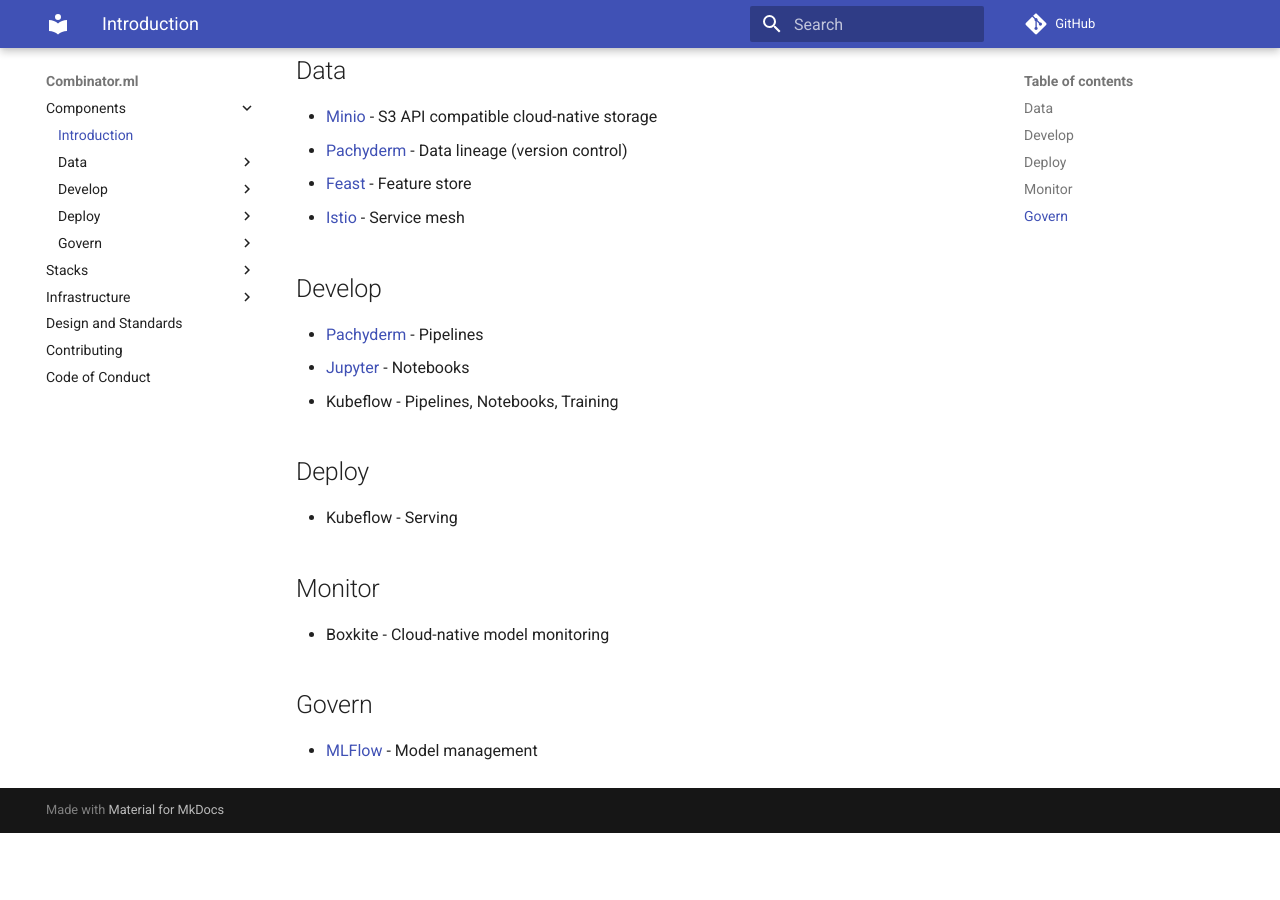
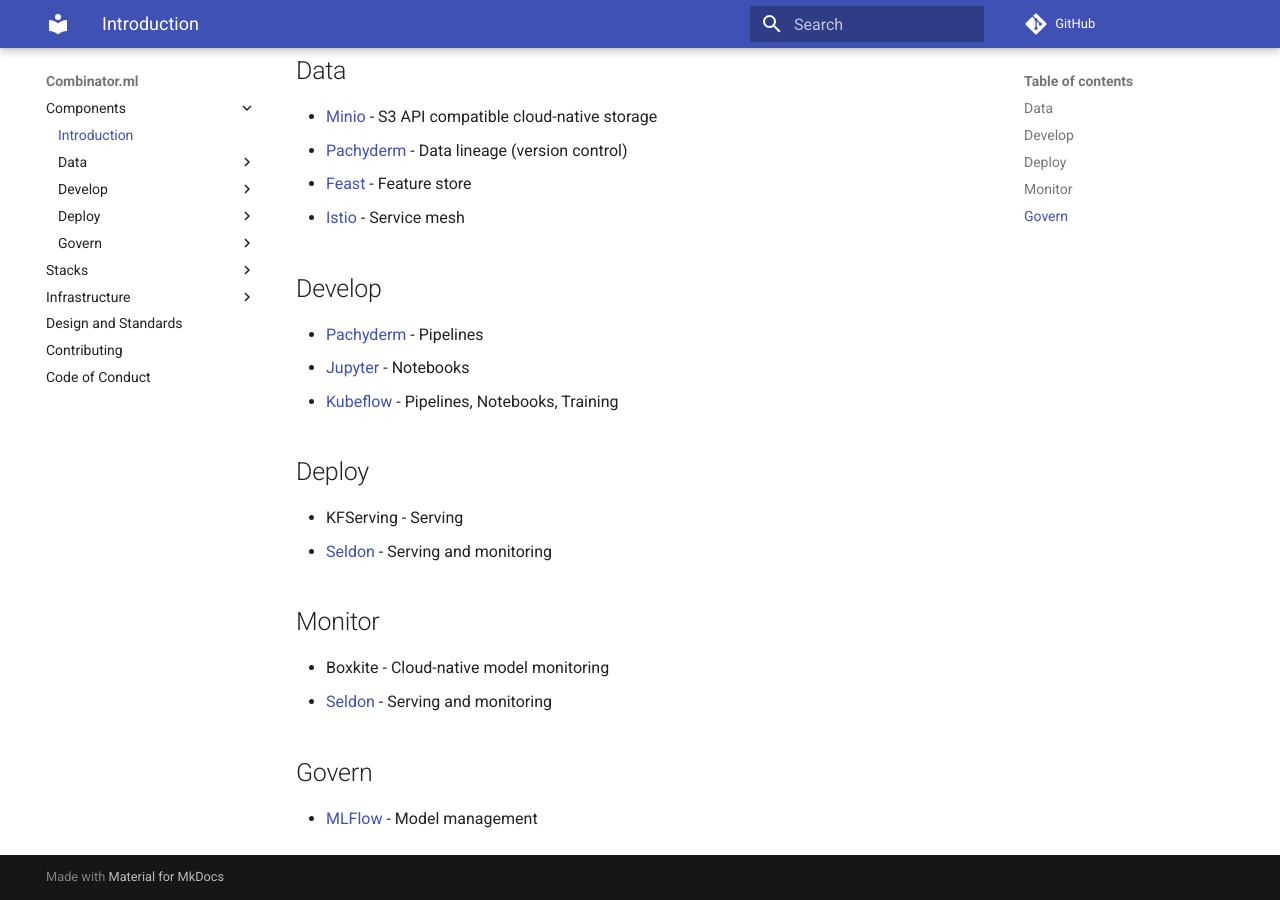
Before and after one commit to combinator-ml/combinator, an MkDocs documentation site: the page built from docs/components/introduction.md, in a window 1280 px wide and 900 px high, scrolled down 528 px. Built offline with MkDocs 1.6.1 and Material for MkDocs 9.7.7, drawn with Linux system fonts in a browser that asks for light colours; comment, search, counter and statistics services are not loaded; before the commit the page ends 1361 px from its top, so only the background shows below that.

Commit message:
docs: add links to kubeflow and seldon

```diff
--- a/docs/components/introduction.md
+++ b/docs/components/introduction.md
@@ -23,15 +23,17 @@
 
 - [Pachyderm](data/pachyderm.md) - Pipelines
 - [Jupyter](develop/jupyter.md) - Notebooks
-- Kubeflow - Pipelines, Notebooks, Training
+- [Kubeflow](develop/kubeflow.md) - Pipelines, Notebooks, Training
 
 ## Deploy
 
-- Kubeflow - Serving
+- KFServing - Serving
+- [Seldon](deploy/seldon.md) - Serving and monitoring
 
 ## Monitor
 
 - Boxkite - Cloud-native model monitoring
+- [Seldon](deploy/seldon.md) - Serving and monitoring
 
 ## Govern
 
```
